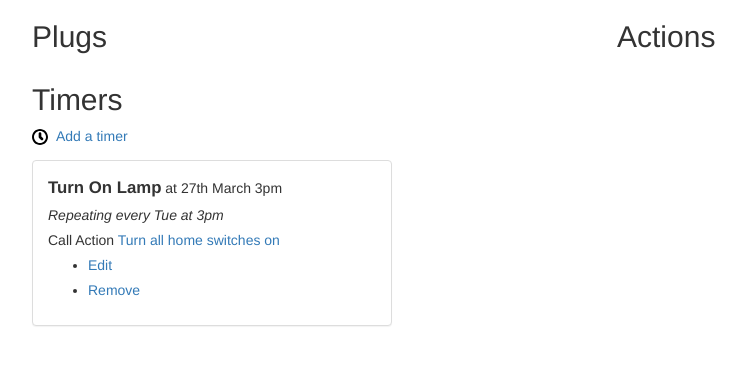
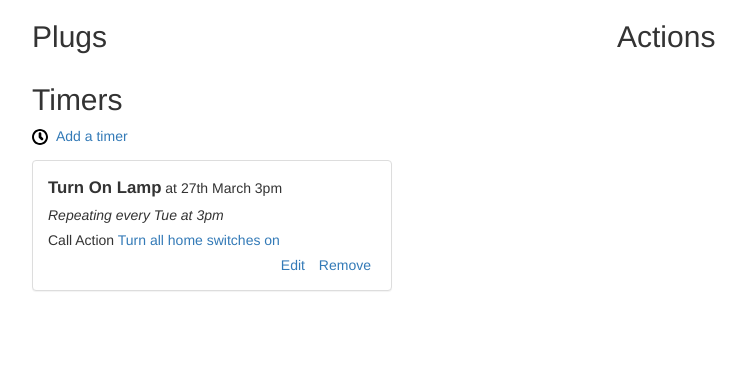
Before and after one commit to drinkataco/pluggy, a Flask app: template pluggy/templates/index.html in a window 1280 px wide. Shown: the top 365 px of the page, without its empty margins (38-784 px from the left). Run offline with Flask 2, Linux system fonts and the light colour scheme; the template is opened without the code that fills it, so the values that code supplies are empty; some libraries are stand-ins or nearby versions.

Commit message:
Changed styles

```diff
--- a/pluggy/static/style.css
+++ b/pluggy/static/style.css
@@ -1,4 +1,4 @@
-li {
+.pluggy-definitions li {
     margin-bottom: 5px;
 }
 .pluggy-bind {
@@ -24,3 +24,7 @@ li {
 .timer-info {
     margin-bottom: 5px;
 }
+
+.timer-methods {
+    margin-bottom: 0;
+}
--- a/pluggy/templates/index.html
+++ b/pluggy/templates/index.html
@@ -11,7 +11,7 @@
         <div class="container">
             <div class="row">
                 <div class="col-xs-12">
-                    <div class="row">
+                    <div class="row pluggy-definitions">
                         <div class="col-xs-12 col-md-6">
                             <h2>Plugs</h2>
                             <ul class="pluggy-plugs list-unstyled">
@@ -52,7 +52,7 @@
                                             </div>
                                             <div class="timer-info timer-repeat"><i>Repeating every Tue at 3pm</i></div>
                                             <div class="timer-info timer-action">Call Action <a title="channel1,1&amp;channel2,1&amp;channel3,1">Turn all home switches on</a></div>
-                                            <ul class="timer-methods">
+                                            <ul class="list-inline timer-methods pull-right">
                                                 <li><a href="">Edit</a></li>
                                                 <li><a href="">Remove</a></li>
                                             </ul>
```
